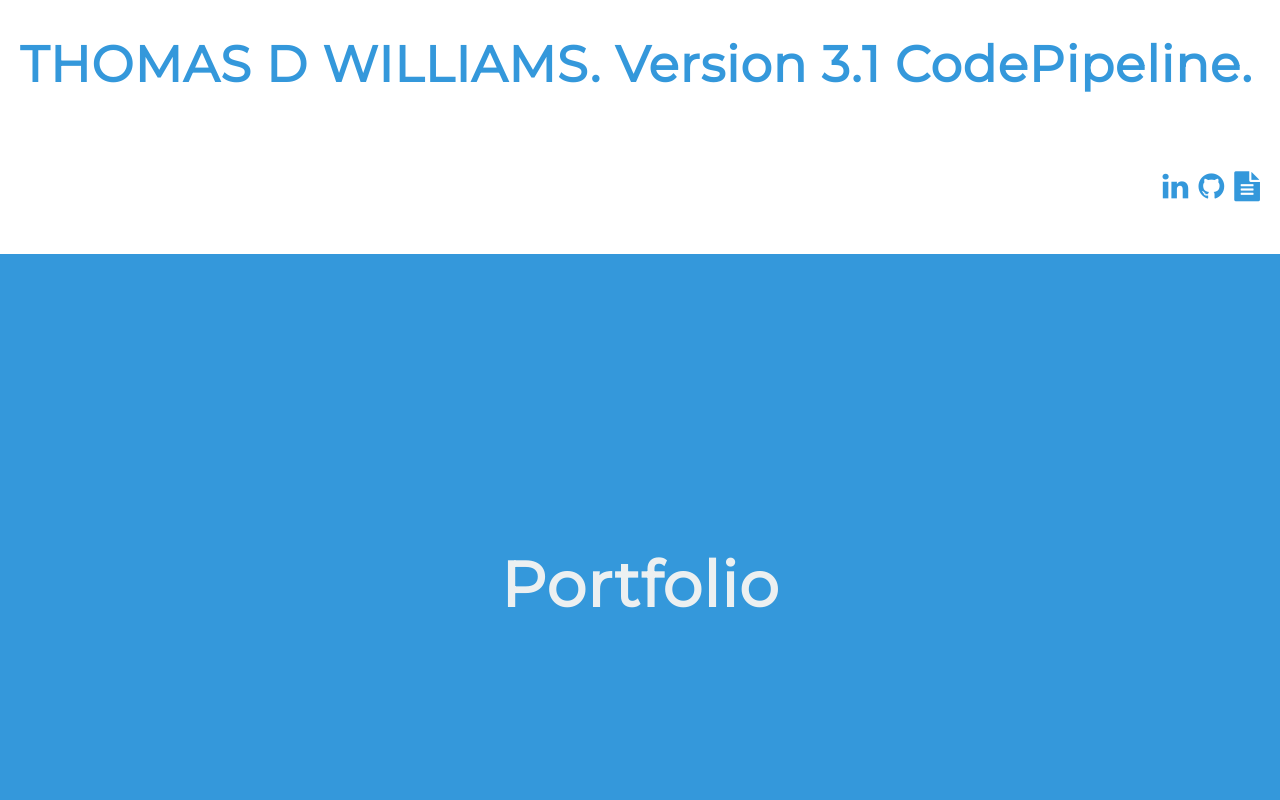
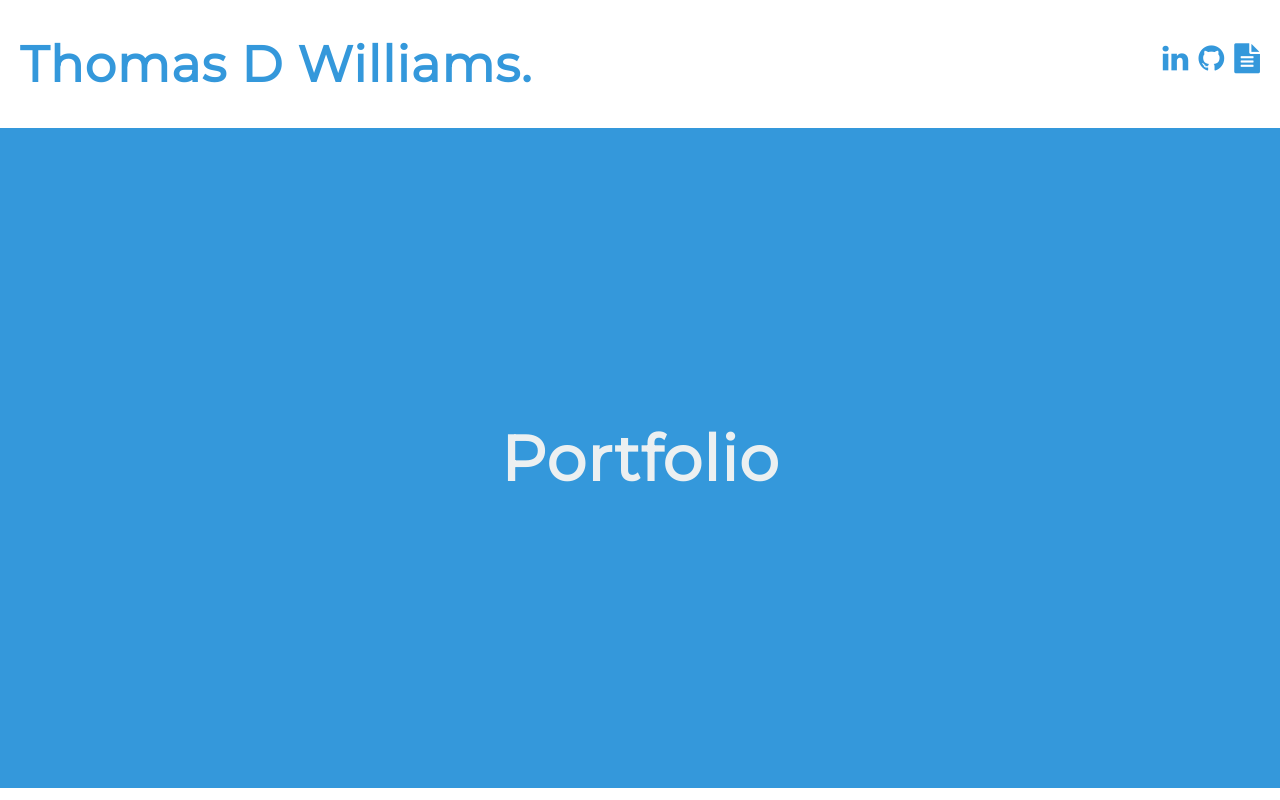
Before and after one commit to halehan/my-portfolio, a plain HTML site: page index.html in a window 1280 px wide. Shown: the top 800 px of the page. Drawn offline with Linux system fonts and the light colour scheme.

Commit message:
Changed html header to v3

```diff
--- a/index.html
+++ b/index.html
@@ -15,7 +15,7 @@
     <main class="overflow--auto">
       <h1 class="color--skyBlue section__heading--largest">
         <!--Your name goes here -->
-        THOMAS D WILLIAMS.  Version 3.1 CodePipeline.
+        Thomas D Williams.
       </h1>
 
       <ul class="section--social">
```
